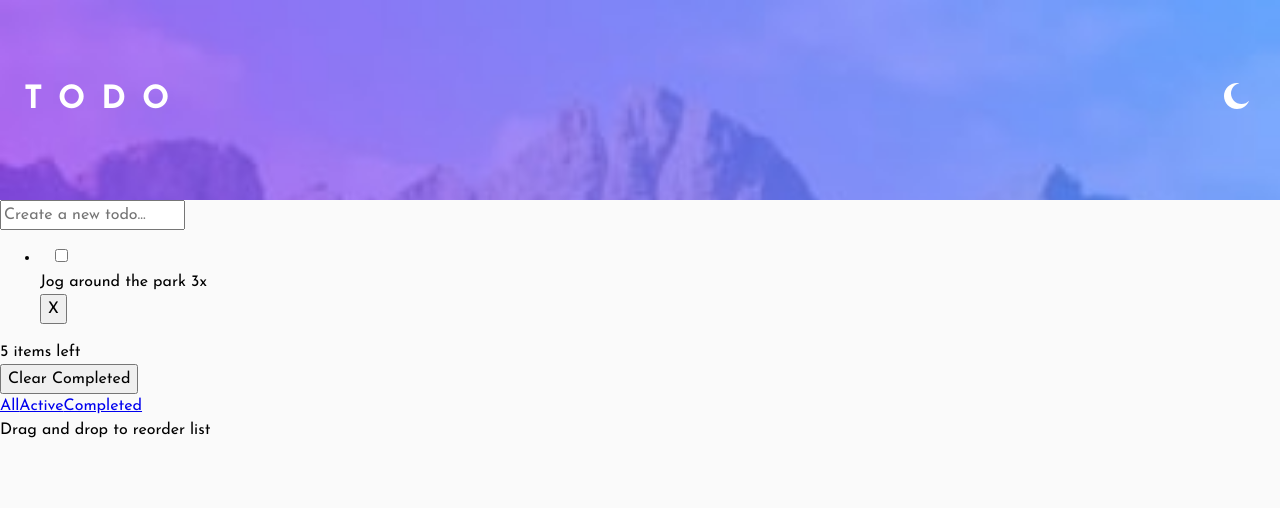
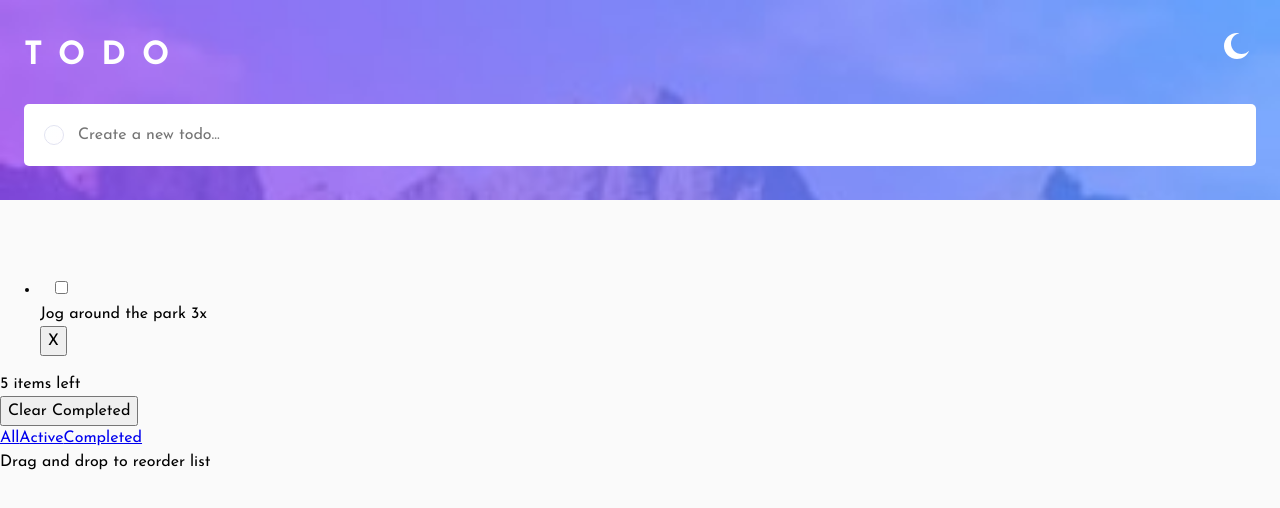
Before and after one commit to ralphvirtucio/todo-app, a Next.js app: page / in a window 1280 px wide. Shown: the top 508 px of the page. Built offline with nearby package versions, Linux system fonts and the light colour scheme.

Commit message:
Feature: Create Todo Input

```diff
--- a/app/page.tsx
+++ b/app/page.tsx
@@ -1,4 +1,6 @@
 // Todo
+
+import InputContainer from "@/container/InputContainer";
 
 // <!-- Add dynamic number --> items left
 
@@ -13,10 +15,7 @@ export default function Home() {
   return (
     <>
       <section>
-        <input
-          type='text'
-          placeholder='Create a new todo...'
-        />
+        <InputContainer />
       </section>
 
       <section>
--- a/components/Header/header.module.css
+++ b/components/Header/header.module.css
@@ -1,9 +1,10 @@
 .header {
   background-image: url('../../public/images/bg-mobile-light.jpg');
   display: flex;
-  align-items: center;
+  /* align-items: center; */
   justify-content: space-between;
   padding-inline: 1.5rem;
+  padding-block-start: 2rem;
   background-size: cover;
   background-repeat: no-repeat;
   min-height: 200px;
--- a/components/Header/index.tsx
+++ b/components/Header/index.tsx
@@ -1,6 +1,6 @@
 import React from 'react';
 import styles from './header.module.css';
-import { Moon } from '../Icons/Moon';
+import { IconMoon } from '../Icons/Moon';
 
 
 export const Header = () => {
@@ -10,7 +10,7 @@ export const Header = () => {
 
       <div>
         <button>
-          <Moon />
+          <IconMoon />
         </button>
       </div>
     </header>
--- a/components/Icons/Moon.tsx
+++ b/components/Icons/Moon.tsx
@@ -1,6 +1,6 @@
 import React from 'react';
 
-export const Moon = () => {
+export const IconMoon = () => {
   return (
     <svg
       xmlns='http://www.w3.org/2000/svg'
--- /dev/null
+++ b/components/Icons/Unchecked.tsx
@@ -0,0 +1,46 @@
+export const IconUnchecked = () => {
+  return (
+    <svg
+      xmlns='http://www.w3.org/2000/svg'
+      width='20'
+      height='20'
+      viewBox='0 0 20 20'
+      fill='none'>
+      <circle
+        cx='10'
+        cy='10'
+        r='9.5'
+        fill='white'
+        stroke='#E3E4F1'
+      />
+      <circle
+        opacity='0.01'
+        cx='10'
+        cy='10'
+        r='10'
+        fill='url(#paint0_linear_0_343)'
+      />
+      <path
+        opacity='0.01'
+        d='M6.66675 10.2534L8.91333 12.5L13.9133 7.5'
+        stroke='white'
+        strokeWidth='2'
+      />
+      <defs>
+        <linearGradient
+          id='paint0_linear_0_343'
+          x1='-10'
+          y1='10'
+          x2='10'
+          y2='30'
+          gradientUnits='userSpaceOnUse'>
+          <stop stopColor='#55DDFF' />
+          <stop
+            offset='1'
+            stopColor='#C058F3'
+          />
+        </linearGradient>
+      </defs>
+    </svg>
+  );
+};
--- /dev/null
+++ b/components/Input/index.tsx
@@ -0,0 +1,19 @@
+import { IconUnchecked } from '../Icons/Unchecked';
+import styles from './input.module.css';
+
+export const Input = () => {
+  return (
+    <div className={styles.form__control}>
+      <div className={styles['readonly-checkbox']}>
+      <IconUnchecked />
+      </div>
+      <input
+        className={styles['create-todo__input']}
+        name='create-todo'
+        id='create-todo-input'
+        type='text'
+        placeholder='Create a new todo...'
+      />
+    </div>
+  );
+};
--- /dev/null
+++ b/components/Input/input.module.css
@@ -0,0 +1,26 @@
+.form__control {
+  display: flex;
+  align-items: center;
+  gap: .75rem;
+  background-color: #fff;
+  border-radius: 0.3125rem;
+  padding-block: 1.13rem;
+  padding-inline: 1.25rem;
+  margin-inline: 1.5rem;
+  transform: translateY(-6rem);
+
+
+  .readonly-checkbox {
+    line-height: 0;
+  }
+}
+
+.create-todo__input {
+  outline: none;
+  border: none;
+  width: 100%;
+
+  .create-todo__input::placeholder {
+    color: hsla(235, 9%, 61%, 1);
+  }
+}
--- /dev/null
+++ b/container/InputContainer.tsx
@@ -0,0 +1,13 @@
+import { Input } from "@/components/Input"
+
+
+const InputContainer = () => {
+
+  return (
+    <>
+      <Input />
+    </>
+  )
+}
+
+export default InputContainer
```
